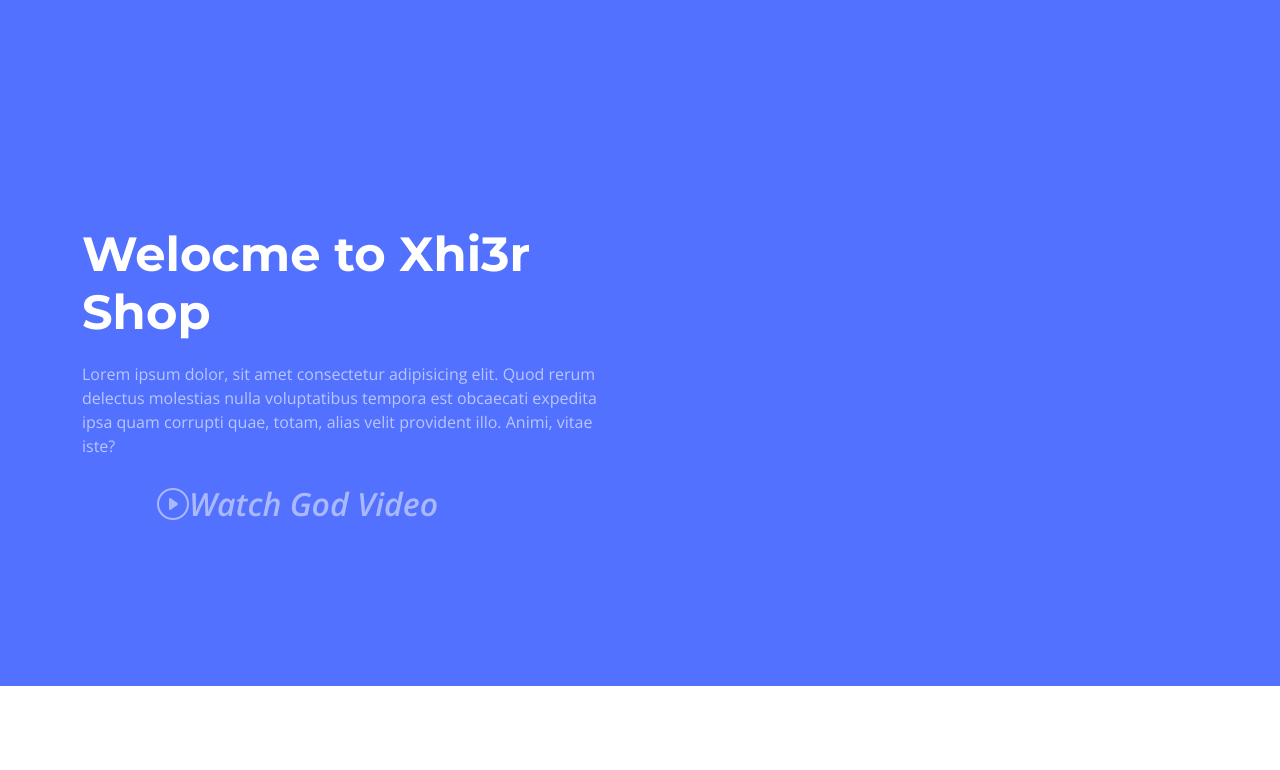
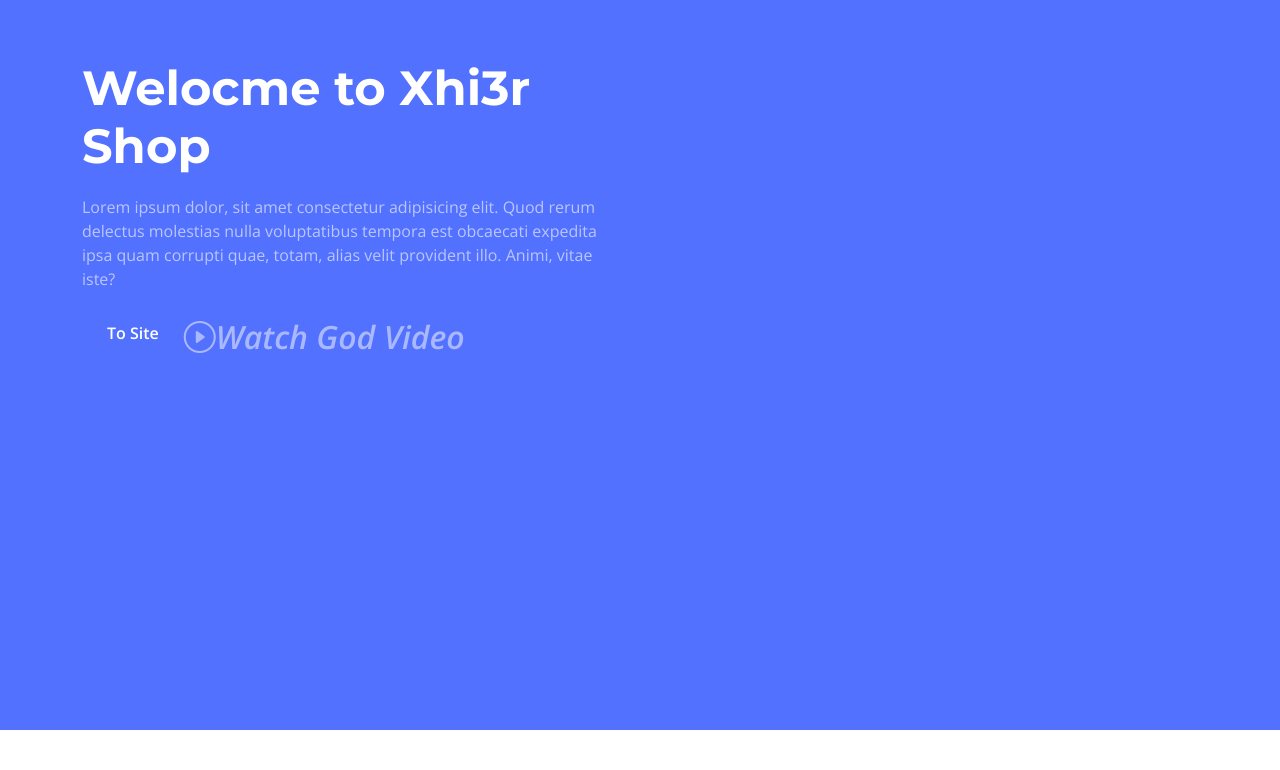
Before and after one commit to xhier2547/Xhi3r-Course-Flask, a Flask app: page / in a window 1280 px wide. Shown: the part 130-900 px from the top of the page. Before the commit the page ends 816 px from the top, so only its background shows below. Run offline with Flask 3, Linux system fonts and the light colour scheme; some libraries are stand-ins or nearby versions.

Commit message:
fix to site text

```diff
--- a/assets/static/css/style.css
+++ b/assets/static/css/style.css
@@ -660,6 +660,14 @@ section {
   color: #fff;
 }
 
+.to-site {
+  font-size: 16px;
+  transition: 0.5s;
+  margin-left: 25px;
+  color: #fff;
+  font-weight: 600;
+}
+
 @media (max-width: 640px) {
   .intro h2 {
     font-size: 36px;
--- a/templates/index.html
+++ b/templates/index.html
@@ -75,12 +75,12 @@
                         <h2>Welocme to <span>Xhi3r Shop</span></h2>
                         <p>Lorem ipsum dolor, sit amet consectetur adipisicing elit. Quod rerum delectus molestias nulla voluptatibus tempora est obcaecati expedita ipsa quam corrupti quae, totam, alias velit provident illo. Animi, vitae iste?</p>
                         <div class="d-flex justify-content-center justify-content-lg-start">
-                            <a href="#about" class="btn-get-start">To Site</a>
+                            <a href="#about" class="btn-get-start to-site">To Site</a>
                             <a href="https://www.youtube.com/watch?v=RIXni4sZaA4" class="glightbox btn-watch-video d-flex align-items-center"><i class="bi bi-play-circle"><span>Watch God Video</span></i></a>
                         </div>
-                    </div>
-                    <div class="col-lg-6 order-1 order-lg-2">
-                        <img src="../assets/static/img/good.png" class="img-fluid" data-aos="zoom-out" data-aos-delay="100">
+                        <div class="col-lg-6 order-1 order-lg-2">
+                            <img src="../assets/static/img/good.png" class="img-fluid" data-aos="zoom-out" data-aos-delay="100">
+                        </div>
                     </div>
                 </div>
             </div>
```
Also changed, not shown: instance/database.db.
